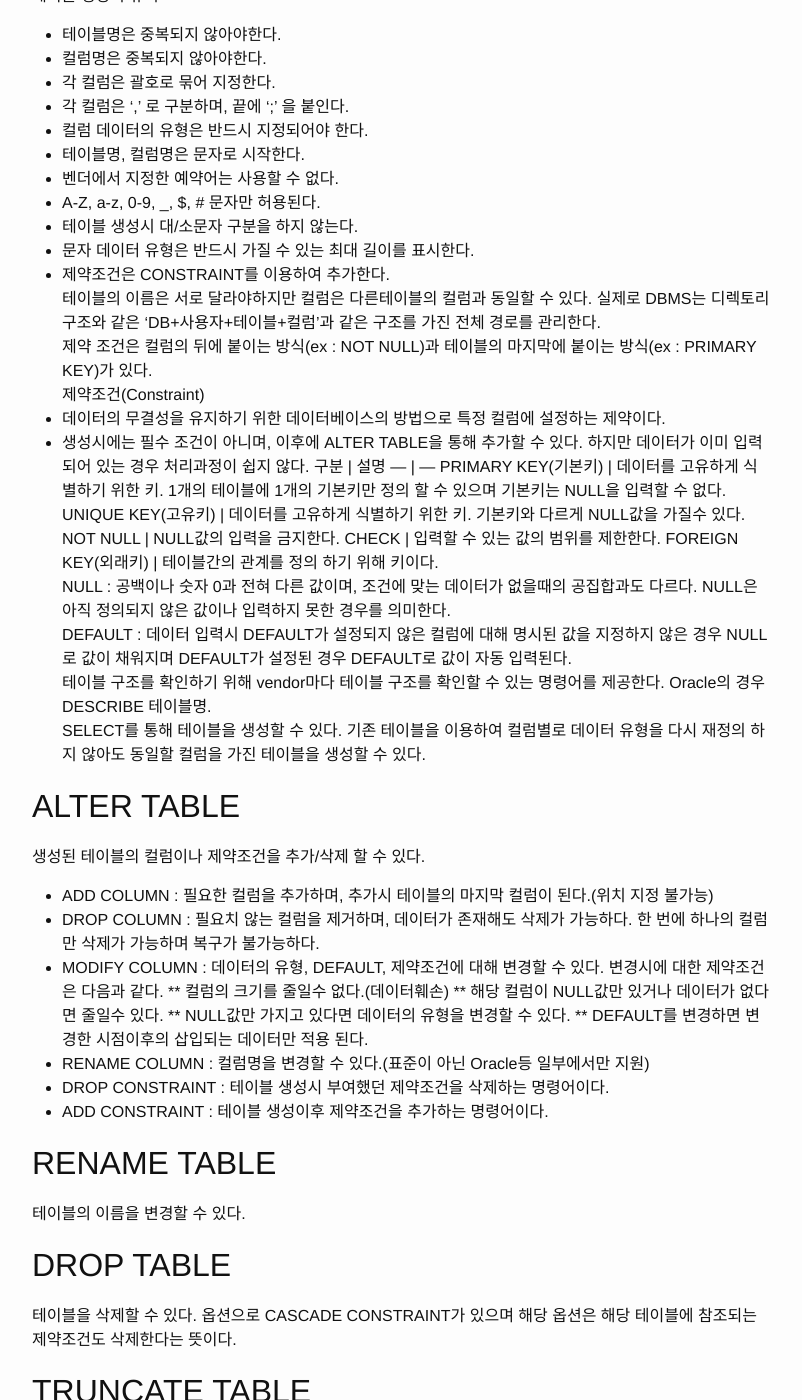
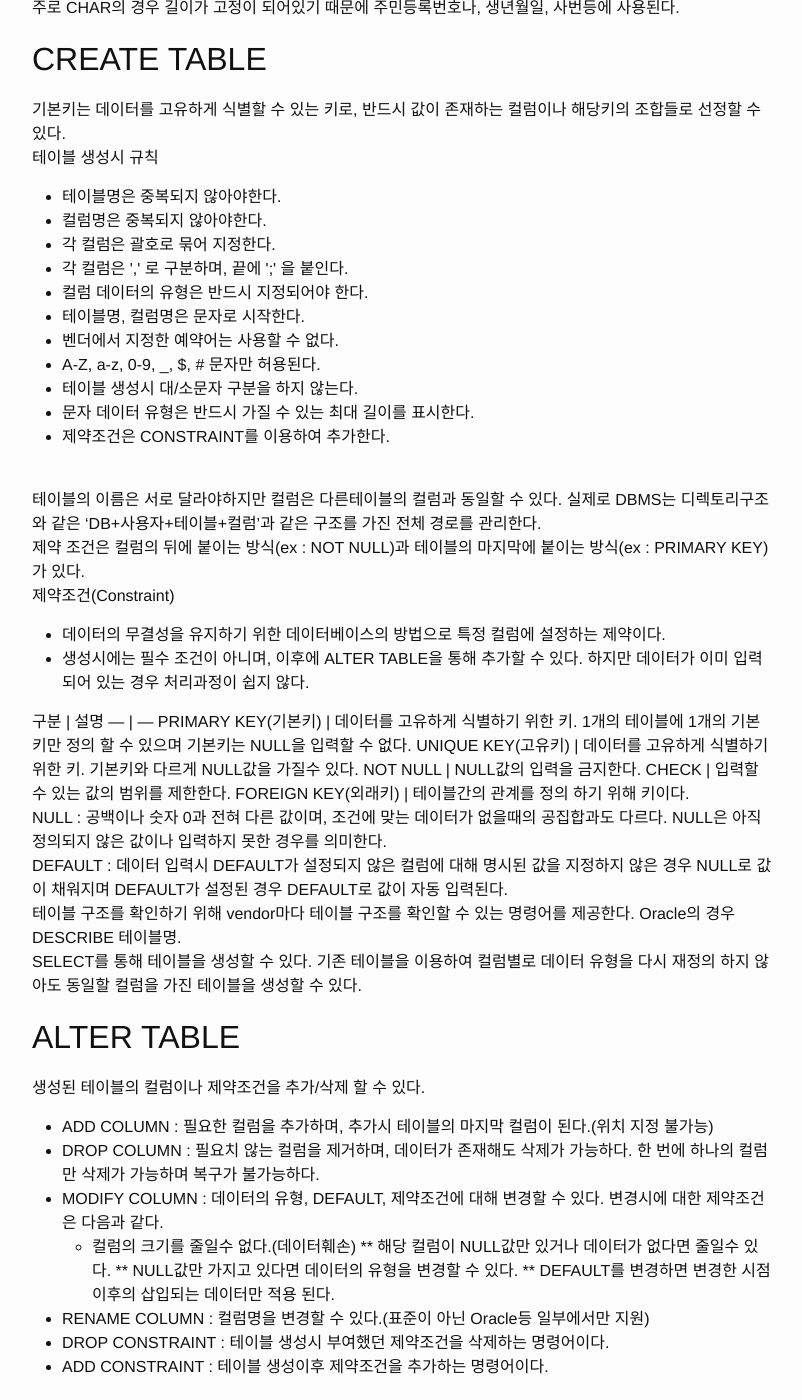
Before and after one commit to donghwi-kim/donghwi-kim.github.io, a Jekyll site: the page built from _posts/2015-05-15-SQL Study1.markdown, in a window 1280 px wide and 1400 px high, scrolled down 2028 px. Shown: the whole window, without its empty margins (238-1040 px from the left). Built offline with Jekyll 4.4.1, drawn with Linux system fonts in a browser that asks for light colours; some of the changed text lies outside the part shown.

Commit message:
Update 2015-05-15-SQL Study1.markdown

```diff
--- a/_posts/2015-05-15-SQL Study1.markdown
+++ b/_posts/2015-05-15-SQL Study1.markdown
@@ -14,25 +14,33 @@ FileSystem의 단점으로는 많은 사용자가 동시에 CRUD가 힘들기
 <br>
 관계형 DB(Relational Database)는 정규화를 통한 테이블 모델링을 통해 이상(Anomaly)현상을 제거하고, 데이터의 중복을 피하며, 동시성 관리, 병행제어등의 기능을 제공한다.
 <br>
-<h2>2. SQL</h2>
+<h2>SQL</h2>
 SQL(Structured Query Language)는 관계형 데이터베이스에서 데이터의 정의(DDL), 데이터 조작(DML), 데이터 제어(DCL)를 하기 위해 사용하는 언어이다. 대부분의 RDBMS의 경우 ANSI/ISO 표준을 따르고 있으며 일부 벤더에 따라 구체적인 용어는 다를 수 있다.
 <br>
 데이터 조작어(DML : Data Manpulation Language)
-* SELECT, INSERT, UPDATE, DELETE
-* 데이터를 조회하거나 검색(SELECT), 변형(삽입, 삭제, 수정)하는 것들을 DML이라 한다.
+<ul>
+	<li>SELECT, INSERT, UPDATE, DELETE</li>
+	<li>데이터를 조회하거나 검색(SELECT), 변형(삽입, 삭제, 수정)하는 것들을 DML이라 한다.</li>
+</ul>
 <br>
 데이터 정의어(DDL : Data Definition Language)
-* CREATE, ALTER, DROP, RENAME
-* 테이블과 같은 데이터 구조를 정의하는데 사용되는 명령어이다.
+<ul>
+	<li>CREATE, ALTER, DROP, RENAME</li>
+<li>테이블과 같은 데이터 구조를 정의하는데 사용되는 명령어이다.</li>
+</ul>
 <br>
 데이터 제어어(DCL : Data Control Language)
-* GRANT, REVOKE
-* DB 객체를 접근하는 권한을 관리하는 명령어이다.
+<ul>
+	<li>GRANT, REVOKE</li>
+<li>DB 객체를 접근하는 권한을 관리하는 명령어이다.</li>
+</ul>
 <br>
 트랜잭션 제어어(TCL : Transaction Control Language)
-* COMMIT, ROLLBACK
-* DML작업 단위를 제어하는 명령어이다.
-<h2>3. TABLE</h2>
+<ul>
+	<li>COMMIT, ROLLBACK</li>
+<li>DML작업 단위를 제어하는 명령어이다.</li>
+</ul>
+<h2>TABLE</h2>
 흔히 급하게 메모할때 이곳 저곳에 나열하여 메모하는것보다는 필기 정리하듯이 알아보기 쉽게 데이터를 작성하는것이 데이터를 확인하기 쉽다. 하지만 필기 정리를 하는것보다는 excel처럼 table로 관리하는것이 더 바람직하다.
 <br>
 RDBMS는 기본단위인 테이블 형태로 저장한다. RDBMS는 모든 데이터를 컬럼과 행으로 이루어진 2차원의 구조로 나타낸다. 필드(Field)는 컬럼과 행이 겹치는 하나의 공간을 뜻한다.
@@ -73,25 +81,29 @@ CHAR와 VARCHAR의 차이는 먼저 저장하는 공간이다. VARCHAR의 경우
 기본키는 데이터를 고유하게 식별할 수 있는 키로, 반드시 값이 존재하는 컬럼이나 해당키의 조합들로 선정할 수 있다.
 <br>
 테이블 생성시 규칙
-* 테이블명은 중복되지 않아야한다.
-* 컬럼명은 중복되지 않아야한다.
-* 각 컬럼은 괄호로 묶어 지정한다.
-* 각 컬럼은 ',' 로 구분하며, 끝에 ';' 을 붙인다.
-* 컬럼 데이터의 유형은 반드시 지정되어야 한다.
-* 테이블명, 컬럼명은 문자로 시작한다.
-* 벤더에서 지정한 예약어는 사용할 수 없다.
-* A-Z, a-z, 0-9, _, $, # 문자만 허용된다.
-* 테이블 생성시 대/소문자 구분을 하지 않는다.
-* 문자 데이터 유형은 반드시 가질 수 있는 최대 길이를 표시한다.
-* 제약조건은 CONSTRAINT를 이용하여 추가한다.
+<ul>
+	<li>테이블명은 중복되지 않아야한다.</li>
+<li>컬럼명은 중복되지 않아야한다.</li>
+<li>각 컬럼은 괄호로 묶어 지정한다.</li>
+<li>각 컬럼은 ',' 로 구분하며, 끝에 ';' 을 붙인다.</li>
+<li>컬럼 데이터의 유형은 반드시 지정되어야 한다.</li>
+<li>테이블명, 컬럼명은 문자로 시작한다.</li>
+<li>벤더에서 지정한 예약어는 사용할 수 없다.</li>
+<li>A-Z, a-z, 0-9, _, $, # 문자만 허용된다.</li>
+<li>테이블 생성시 대/소문자 구분을 하지 않는다.</li>
+<li>문자 데이터 유형은 반드시 가질 수 있는 최대 길이를 표시한다.</li>
+<li>제약조건은 CONSTRAINT를 이용하여 추가한다.</li>
+</ul>
 <br>
 테이블의 이름은 서로 달라야하지만 컬럼은 다른테이블의 컬럼과 동일할 수 있다. 실제로 DBMS는 디렉토리구조와 같은 'DB+사용자+테이블+컬럼'과 같은 구조를 가진 전체 경로를 관리한다.
 <br>
 제약 조건은 컬럼의 뒤에 붙이는 방식(ex : NOT NULL)과 테이블의 마지막에 붙이는 방식(ex : PRIMARY KEY)가 있다.
 <br>
 제약조건(Constraint)
-* 데이터의 무결성을 유지하기 위한 데이터베이스의 방법으로 특정 컬럼에 설정하는 제약이다.
-* 생성시에는 필수 조건이 아니며, 이후에 ALTER TABLE을 통해 추가할 수 있다. 하지만 데이터가 이미 입력되어 있는 경우 처리과정이 쉽지 않다.
+<ul>
+	<li>데이터의 무결성을 유지하기 위한 데이터베이스의 방법으로 특정 컬럼에 설정하는 제약이다.</li>
+<li>생성시에는 필수 조건이 아니며, 이후에 ALTER TABLE을 통해 추가할 수 있다. 하지만 데이터가 이미 입력되어 있는 경우 처리과정이 쉽지 않다.</li>
+</ul>
 구분 | 설명
 --- | ---
 PRIMARY KEY(기본키) | 데이터를 고유하게 식별하기 위한 키. 1개의 테이블에 1개의 기본키만 정의 할 수 있으며 기본키는 NULL을 입력할 수 없다.
@@ -110,16 +122,20 @@ SELECT를 통해 테이블을 생성할 수 있다. 기존 테이블을 이용
 <h2>ALTER TABLE</h2>
 생성된 테이블의 컬럼이나 제약조건을 추가/삭제 할 수 있다.
 <br>
-* ADD COLUMN : 필요한 컬럼을 추가하며, 추가시 테이블의 마지막 컬럼이 된다.(위치 지정 불가능)
-* DROP COLUMN : 필요치 않는 컬럼을 제거하며, 데이터가 존재해도 삭제가 가능하다. 한 번에 하나의 컬럼만 삭제가 가능하며 복구가 불가능하다.
-* MODIFY COLUMN : 데이터의 유형, DEFAULT, 제약조건에 대해 변경할 수 있다. 변경시에 대한 제약조건은 다음과 같다.
-** 컬럼의 크기를 줄일수 없다.(데이터훼손)
+<ul>
+	<li>ADD COLUMN : 필요한 컬럼을 추가하며, 추가시 테이블의 마지막 컬럼이 된다.(위치 지정 불가능)</li>
+<li>DROP COLUMN : 필요치 않는 컬럼을 제거하며, 데이터가 존재해도 삭제가 가능하다. 한 번에 하나의 컬럼만 삭제가 가능하며 복구가 불가능하다.</li>
+<li>MODIFY COLUMN : 데이터의 유형, DEFAULT, 제약조건에 대해 변경할 수 있다. 변경시에 대한 제약조건은 다음과 같다.
+<ul>
+	<li>컬럼의 크기를 줄일수 없다.(데이터훼손)
 ** 해당 컬럼이 NULL값만 있거나 데이터가 없다면 줄일수 있다.
 ** NULL값만 가지고 있다면 데이터의 유형을 변경할 수 있다.
-** DEFAULT를 변경하면 변경한 시점이후의 삽입되는 데이터만 적용 된다.
-* RENAME COLUMN : 컬럼명을 변경할 수 있다.(표준이 아닌 Oracle등 일부에서만 지원)
-* DROP CONSTRAINT : 테이블 생성시 부여했던 제약조건을 삭제하는 명령어이다.
-* ADD CONSTRAINT : 테이블 생성이후 제약조건을 추가하는 명령어이다.
+** DEFAULT를 변경하면 변경한 시점이후의 삽입되는 데이터만 적용 된다.</li>
+</ul></li>
+<li>RENAME COLUMN : 컬럼명을 변경할 수 있다.(표준이 아닌 Oracle등 일부에서만 지원)</li>
+<li>DROP CONSTRAINT : 테이블 생성시 부여했던 제약조건을 삭제하는 명령어이다.</li>
+<li>ADD CONSTRAINT : 테이블 생성이후 제약조건을 추가하는 명령어이다.</li>
+</ul>
 <h2>RENAME TABLE</h2>
 테이블의 이름을 변경할 수 있다.
 <h2>DROP TABLE</h2>
@@ -129,41 +145,54 @@ SELECT를 통해 테이블을 생성할 수 있다. 기존 테이블을 이용
 <h1>제 3절 DML(Data Manipulation Language</h1>
 DML 이란 데이터를 조회, 입력, 수정, 삭제할 수 있는 명령어이다.
 <h2>INSERT</h2>
-* 데이터를 입력하는 명령어이다.
-* INSERT INTO table (column list) VALUES (value list);
-* INSERT INTO table VALUES (value list);
-* 1번에 1건만 입력된다.
-* 입력값이 문자열일 경우 Single Quotation ' 를 붙여야한다.
+<ul>
+	<li>데이터를 입력하는 명령어이다.</li>
+<li>INSERT INTO table (column list) VALUES (value list);</li>
+<li>INSERT INTO table VALUES (value list);</li>
+<li>1번에 1건만 입력된다.</li>
+<li>입력값이 문자열일 경우 Single Quotation ' 를 붙여야한다.</li>
+</ul>
 <h2>UPDATE</h2>
-* 데이터를 수정하는 명령어이다.
-* UPDATE table SET column=value;
+<ul>
+	<li>데이터를 수정하는 명령어이다.</li>
+<li>UPDATE table SET column=value;</li>
+</ul>
 <h2>DELETE</h2>
-* 데이터를 삭제하는 명령어이다.
-* DELETE FROM table;
-DDL의 경우 명령어를 입력하는 순간 해당작업이 즉시 완료된다.(AUTO COMMIT)
-그러나 DML의 경우 테이블을 메모리 버퍼에 올려놓고 작업을 하므로 실시간으로 테이블에 영향을 미치지 않으며, COMMIT명령어를 입력하여 TRANSACTION을 종료한다.
+<ul>
+	<li>데이터를 삭제하는 명령어이다.</li>
+<li>DELETE FROM table;
+DDL의 경우 명령어를 입력하는 순간 해당작업이 즉시 완료된다.(AUTO COMMIT)</li>
+<li>그러나 DML의 경우 테이블을 메모리 버퍼에 올려놓고 작업을 하므로 실시간으로 테이블에 영향을 미치지 않으며, COMMIT명령어를 입력하여 TRANSACTION을 종료한다.</li>
+</ul>
 <h2>SELECT</h2>
-* 데이터를 조회하는 명령어이다.
-* SELECT [ALL/DISTINCT] column list FROM table;
-* ALL 옵션은 중복된 데이터까지 모두 보는 옵션이며 DISTINCT는 중복된 데이터는 1건으로 출력해준다.
-* wild card로 모든 column이 보고 싶을때는 column list 대신에*을 사용하면 된다.
-* 조회하는 결과에 대해서 별칭(Alias)를 붙일 수 있으며, 별칭을 통해 컬럼의 레이블을 변경하여 볼 수 있다.
+<ul>
+	<li>데이터를 조회하는 명령어이다.</li>
+<li>SELECT [ALL/DISTINCT] column list FROM table;</li>
+<li>ALL 옵션은 중복된 데이터까지 모두 보는 옵션이며 DISTINCT는 중복된 데이터는 1건으로 출력해준다.</li>
+<li>wild card로 모든 column이 보고 싶을때는 column list 대신에*을 사용하면 된다.</li>
+<li>조회하는 결과에 대해서 별칭(Alias)를 붙일 수 있으며, 별칭을 통해 컬럼의 레이블을 변경하여 볼 수 있다.
 ** alias는 컬럼명 바로 뒤에 온다.
 ** 컬럼명과 alias 사이에 AS 키워드를 사용할 수 있다.
-** 별칭에 공백 또는 특수문자가 들어갈경우 Double Quotation을 사용한다.
+** 별칭에 공백 또는 특수문자가 들어갈경우 Double Quotation을 사용한다.</li>
+</ul></li>
+</ul>
 <h2>산술연산자와 합성연산자</h2>
-* 산술연산자의 경우 NUMBER와 DATE 자료형에 적용되며 우선순위를 위해 괄호 적용이 가능하다.
-* 우선순위는 수학과 같은 (),*, / +, -이다.
-* 합성연산자는 문자와 문자를 연결하는 연산자이다.
-* Oracle에서는 ' || '를 사용한다.(vendor마다 다르다)
-* 문자 표현식에 의해서 새로운 컬럼을 생성한다.
+<ul>
+	<li>산술연산자의 경우 NUMBER와 DATE 자료형에 적용되며 우선순위를 위해 괄호 적용이 가능하다.</li>
+<li>우선순위는 수학과 같은 (),*, / +, -이다.</li>
+<li>합성연산자는 문자와 문자를 연결하는 연산자이다.</li>
+<li>Oracle에서는 ' || '를 사용한다.(vendor마다 다르다)</li>
+<li>문자 표현식에 의해서 새로운 컬럼을 생성한다.</li>
+</ul>
 <h1>제 4절 TCL(Transaction Control Language</h1>
 <h2>트랜잭션의 개요</h2>
-* 트랜잭션은 데이터베이스의 논리적 연산단위이다.
-* 1개의 트랜잭션당 1개 이상의 SQL 문장을 가진다.
-* 트랜잭션은 전부 적용되거나 전부 취소된다.
-* 트랜잭션은3가지 명령어를 지원한다. 커밋(COMMIT), 롤백(ROLLBACK), 저장점(SAVEPOINT)
-* 트랜잭션의 대상이 되는 SQL문은 INSERT, UPDATE, DELETE 등 DML명령어이다.(SELECT의 경우에도 트랜잭션의 대상이 될 수 있다.)
+<ul>
+	<li>트랜잭션은 데이터베이스의 논리적 연산단위이다.</li>
+<li>1개의 트랜잭션당 1개 이상의 SQL 문장을 가진다.</li>
+<li>트랜잭션은 전부 적용되거나 전부 취소된다.</li>
+<li>트랜잭션은3가지 명령어를 지원한다. 커밋(COMMIT), 롤백(ROLLBACK), 저장점(SAVEPOINT)</li>
+<li>트랜잭션의 대상이 되는 SQL문은 INSERT, UPDATE, DELETE 등 DML명령어이다.(SELECT의 경우에도 트랜잭션의 대상이 될 수 있다.)</li>
+</ul>
 특성 | 설명
 --- | ---
 원자성(atomicity) | 트랜잭션에 정의된 연산은 모두 성공적으로 실행되거나 모두 실행되지 않은 상태가 되어야 한다.
@@ -173,29 +202,39 @@ DDL의 경우 명령어를 입력하는 순간 해당작업이 즉시 완료된
 <h2>COMMIT</h2>
 트랜잭션을 완료하는 명령어이다.
 COMMIT 이전의 데이터 상태는 아래와 같다.
-* commit 되지 않은 DML명령어는 메모리 Buffer에만 영향을 미치기 때문에 복구가 가능하다.
-* 사용자는 SELECT 문으로 결과를 확인할 수 있다.
-* 다른 사용자는 현재 사용자가 수행한 명령의 결과를 볼 수 없다.
-* 변경된 행은 잠금이 설정되어 다른 사용자가 변경할 수 없다.
+<ul>
+	<li>commit 되지 않은 DML명령어는 메모리 Buffer에만 영향을 미치기 때문에 복구가 가능하다.</li>
+<li>사용자는 SELECT 문으로 결과를 확인할 수 있다.</li>
+<li>다른 사용자는 현재 사용자가 수행한 명령의 결과를 볼 수 없다.</li>
+<li>변경된 행은 잠금이 설정되어 다른 사용자가 변경할 수 없다.</li>
+</ul>
 COMMIT 이후의 데이터 상태는 아래와 같다.
-* 데이터에 대한 변경 사항이 반영된다.
-* 이전 데이터는 복구할 수 없다.
-* 모든 사용자가 결과를 볼 수 있다.
-* 관련된 행에 대해 잠금이 풀리며 다른 사용자들이 조작할 수 있다.
+<ul>
+	<li>데이터에 대한 변경 사항이 반영된다.</li>
+<li>이전 데이터는 복구할 수 없다.</li>
+<li>모든 사용자가 결과를 볼 수 있다.</li>
+<li>관련된 행에 대해 잠금이 풀리며 다른 사용자들이 조작할 수 있다.</li>
+</ul>
 Oracle의 경우 DBMS에서 내부적으로 실행하며, DML문자 수행후 사용자가 COMMIT 또는 ROLLBACK을 해줘야 트랜잭션이 종료된다.
-* Auto Commit 명령어가 성공적으로 수행되면 자동으로 COMMIT을 수행하고, 오류 발생시 자동으로 ROLLBACK을 수행한다. SQL Server방식.
-* 암시적 트랜잭션 : Oracle의 방식. 트랜잭션의 시작은 DBMS에서 암시적으로 처리하고 트랜잭션의 끝은 사용자가 명시적으로 COMMIT 또는 ROLLBACK으로 처리한다.
-* 명시적 트랜잭션은 트랜잭션의 시작과 끝을 사용자가 직접 지정하는 방식이다. BEGIN TRANSACTION으로 트랜잭션을 시작, COMMIT TRANSACTION 또는 ROLLBACK TRANSACTION으로 트랜잭션을 종료한다.
+<ul>
+	<li>Auto Commit 명령어가 성공적으로 수행되면 자동으로 COMMIT을 수행하고, 오류 발생시 자동으로 ROLLBACK을 수행한다. SQL Server방식.</li>
+<li>암시적 트랜잭션 : Oracle의 방식. 트랜잭션의 시작은 DBMS에서 암시적으로 처리하고 트랜잭션의 끝은 사용자가 명시적으로 COMMIT 또는 ROLLBACK으로 처리한다.</li>
+<li>명시적 트랜잭션은 트랜잭션의 시작과 끝을 사용자가 직접 지정하는 방식이다. BEGIN TRANSACTION으로 트랜잭션을 시작, COMMIT TRANSACTION 또는 ROLLBACK TRANSACTION으로 트랜잭션을 종료한다.</li>
+</ul>
 <h2>ROLLBACK</h2>
 트랜잭션 단위로 데이터 변경 사항을 이전으로 되돌리는 명령어 이다. 관련된 행의 잠금이 풀리게 된다.
-* SQL Server의 경우 명시적 트랜잭션을 선언해야 ROLLBACK명령어를 사용할 수 있다.
-<h2>SAVEPOINT</h2>
-* SAVEPOINT 를 정의하면 트랜잭션에 포함된 전체 작업을 롤백하지 않고 SAVEPOINT 명령어 시점까지 트랜잭션을 롤백 할 수 있다.
-* SAVEPOINT savePoint;
+<ul>
+	<li>SQL Server의 경우 명시적 트랜잭션을 선언해야 ROLLBACK명령어를 사용할 수 있다.
+<h2>SAVEPOINT</h2></li>
+<li>SAVEPOINT 를 정의하면 트랜잭션에 포함된 전체 작업을 롤백하지 않고 SAVEPOINT 명령어 시점까지 트랜잭션을 롤백 할 수 있다.</li>
+<li>SAVEPOINT savePoint;</li>
+</ul>
 트랜잭션에 대한 정리
-* DDL의 경우 명령어 실행시 자동으로 커밋된다.
-* 데이터베이스를 정상적으로 종료시 자동으로 트랜잭션이 커밋된다.
-* 데이터베이스와 이상 종료로인해 접속이 절단될 경우 롤백된다.
+<ul>
+	<li>DDL의 경우 명령어 실행시 자동으로 커밋된다.</li>
+<li>데이터베이스를 정상적으로 종료시 자동으로 트랜잭션이 커밋된다.</li>
+<li>데이터베이스와 이상 종료로인해 접속이 절단될 경우 롤백된다.</li>
+</ul>
 
 
 <h2>리뷰</h2>
```
Also changed, not shown: other parts of _posts/2015-05-15-SQL Study1.markdown (+3 -3 lines).
